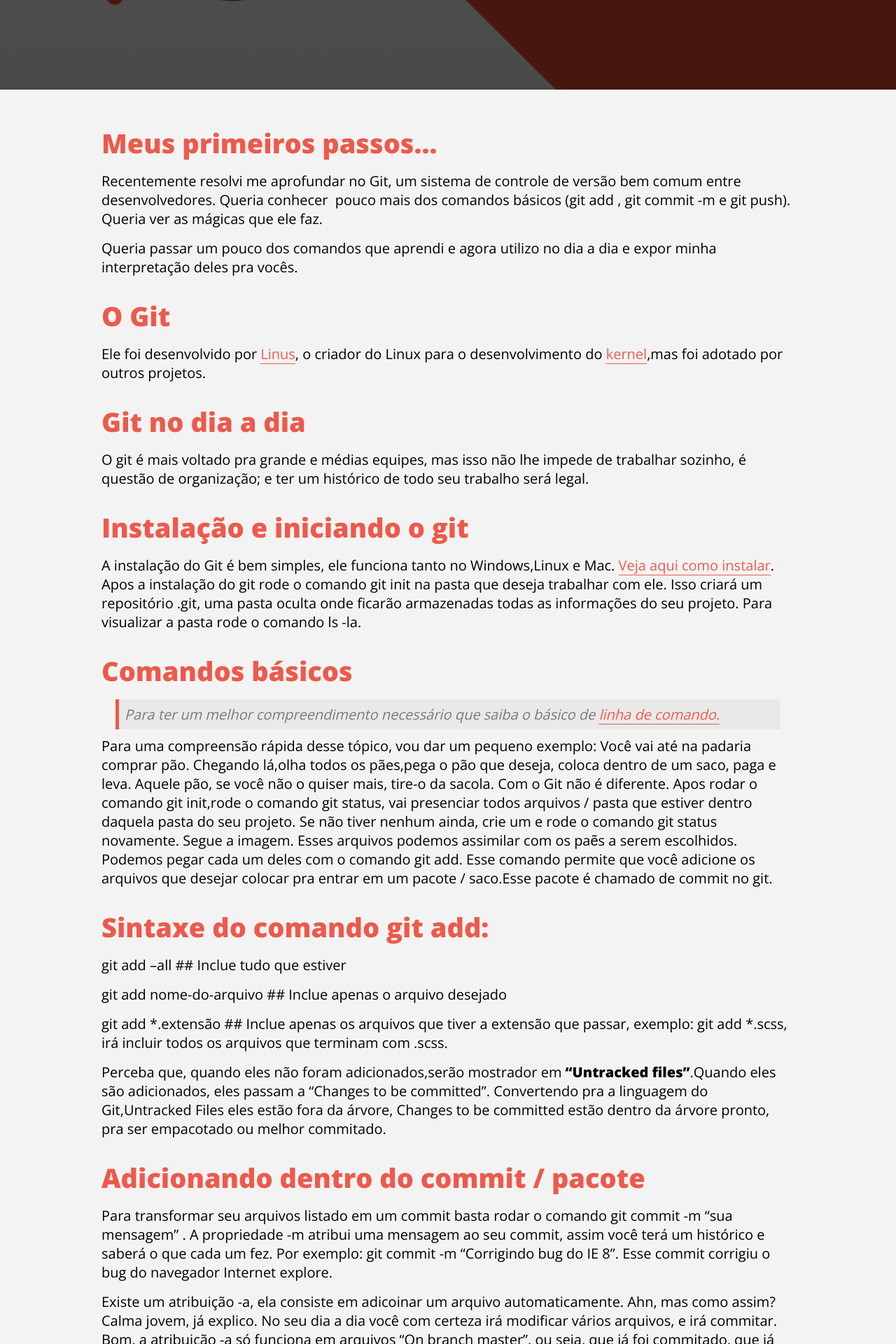
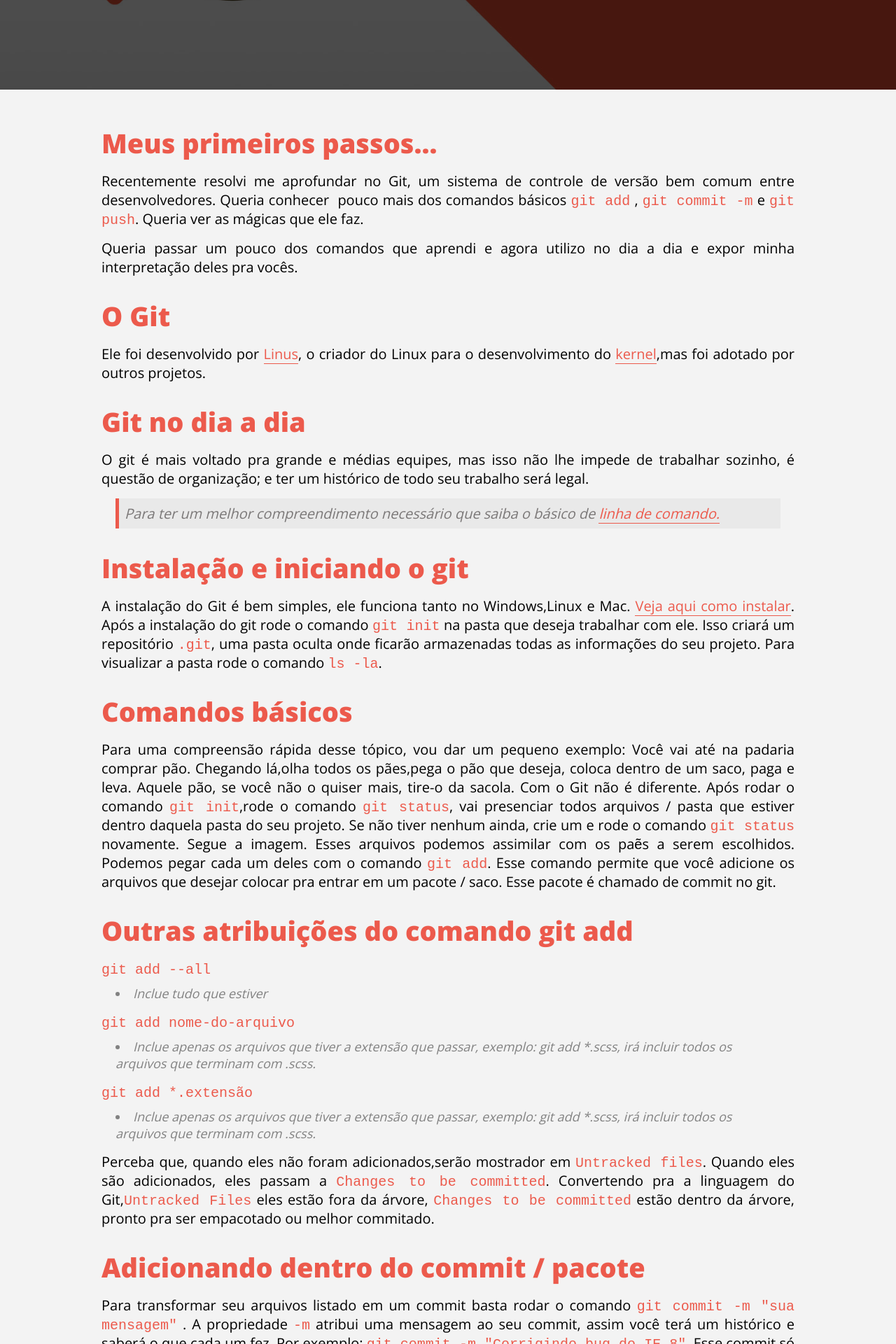
Before and after one commit to andersoonweb/andersoonweb.github.io, a Jekyll site: the page built from _posts/2015-02-17-um-novo-caminho-lsinux-mudando-minha-vida-aos-poucos-parte-1.markdown, in a window 1280 px wide. Shown: the part 372-2292 px from the top of the page at 70% size. Built offline with Jekyll 4.4.1, drawn with Linux system fonts in a browser that asks for light colours; nearby versions of some CDN libraries; comment, search, counter and statistics services are not loaded; some of the changed text lies outside the part shown.

Commit message:
changes style blog

```diff
--- a/_posts/2015-02-17-um-novo-caminho-lsinux-mudando-minha-vida-aos-poucos-parte-1.markdown
+++ b/_posts/2015-02-17-um-novo-caminho-lsinux-mudando-minha-vida-aos-poucos-parte-1.markdown
@@ -10,7 +10,7 @@ img:
 ---
 
 <h2 class="topics">Meus primeiros passos...</h2>
-Recentemente resolvi me aprofundar no Git, um sistema de controle de versão bem comum entre desenvolvedores. Queria conhecer  pouco mais dos comandos básicos (git add , git commit -m e git push). Queria ver as mágicas que ele faz.
+Recentemente resolvi me aprofundar no Git, um sistema de controle de versão bem comum entre desenvolvedores. Queria conhecer  pouco mais dos comandos básicos <code>git add</code> , <code>git commit -m</code> e <code>git push</code>. Queria ver as mágicas que ele faz.
 
 Queria passar um pouco dos comandos que aprendi e agora utilizo no dia a dia e expor minha interpretação deles pra vocês.
 
@@ -20,36 +20,50 @@ Ele foi desenvolvido por <a target="_blank" href="http://pt.wikipedia.org/wiki/L
 <h2 class="topics">Git no dia a dia</h2>
 O git é mais voltado pra grande e médias equipes, mas isso não lhe impede de trabalhar sozinho, é questão de organização; e ter um histórico de todo seu trabalho será legal.
 
+<span class="notes">Para ter um melhor compreendimento necessário que saiba o básico de <a target="_blank" class="link-po-ex" href="http://www.hardware.com.br/dicas/basico-linha-comando.html">linha de comando.</a></span>
+
 <h2 class="topics">Instalação e iniciando o git</h2>
 A instalação do Git é bem simples, ele funciona tanto no Windows,Linux e Mac. <a target="_blank" class="link-po-ex" href="https://git-scm.com/book/pt-br/v1/Primeiros-passos-Instalando-Git">Veja aqui como instalar</a>.
-Apos a instalação do git rode o comando git init na pasta que deseja trabalhar com ele. Isso criará um repositório .git, uma pasta oculta onde ficarão armazenadas todas as informações do seu projeto. Para visualizar a pasta rode o comando ls -la.
+Após a instalação do git rode o comando <code>git init</code> na pasta que deseja trabalhar com ele. Isso criará um repositório <code>.git</code>, uma pasta oculta onde ficarão armazenadas todas as informações do seu projeto. Para visualizar a pasta rode o comando <code>ls -la</code>.
 
 <h2 class="topics">Comandos básicos</h2>
-<span class="notes">Para ter um melhor compreendimento necessário que saiba o básico de <a target="_blank" class="link-po-ex" href="http://www.hardware.com.br/dicas/basico-linha-comando.html">linha de comando.</a></span>
 Para uma compreensão rápida desse tópico, vou dar um pequeno exemplo: Você vai até na padaria comprar pão. Chegando lá,olha todos os pães,pega o pão que deseja, coloca dentro de um saco, paga e leva. Aquele pão, se você não o quiser mais, tire-o da sacola.
-Com o Git não é diferente. Apos rodar o comando git init,rode o comando git status, vai presenciar todos arquivos / pasta que estiver dentro daquela pasta do seu projeto. Se não tiver nenhum ainda, crie um e rode o comando git status novamente. Segue a imagem.
-Esses arquivos podemos assimilar com os paẽs a serem escolhidos. Podemos pegar cada um deles com o comando git add. Esse comando permite que você adicione os arquivos que desejar colocar pra entrar em um pacote / saco.Esse pacote é chamado de commit no git.
+Com o Git não é diferente. Após rodar o comando <code>git init</code>,rode o comando <code>git status</code>, vai presenciar todos arquivos / pasta que estiver dentro daquela pasta do seu projeto. Se não tiver nenhum ainda, crie um e rode o comando <code>git status</code> novamente. Segue a imagem.
+Esses arquivos podemos assimilar com os paẽs a serem escolhidos. Podemos pegar cada um deles com o comando <code>git add</code>. Esse comando permite que você adicione os arquivos que desejar colocar pra entrar em um pacote / saco. Esse pacote é chamado de commit no git.
 
-<h2 class="topics">Sintaxe do comando git add: </h2>
+<h2 class="topics">Outras atribuições do comando git add</h2>
 
-git add --all ## Inclue tudo que estiver
+<code>git add --all</code>
 
-git add nome-do-arquivo ## Inclue apenas o arquivo desejado
+<li class="notes-code">Inclue tudo que estiver</li>
 
-git add *.extensão ## Inclue apenas os arquivos que tiver a extensão que passar, exemplo: git add *.scss, irá incluir todos os arquivos que terminam com .scss.
+<code>git add nome-do-arquivo</code>
 
-Perceba que, quando eles não foram adicionados,serão mostrador em  <strong>"Untracked files"</strong>.Quando eles são adicionados, eles passam a "Changes to be committed". Convertendo pra a linguagem do Git,Untracked Files eles estão fora da árvore, Changes to be committed estão dentro da árvore pronto, pra ser empacotado ou melhor commitado.
+<li class="notes-code">Inclue apenas os arquivos que tiver a extensão que passar, exemplo: git add *.scss, irá incluir todos os arquivos que terminam com .scss.</li>
+
+<code>git add *.extensão</code>
+
+<li class="notes-code">Inclue apenas os arquivos que tiver a extensão que passar, exemplo: git add *.scss, irá incluir todos os arquivos que terminam com .scss.</li>
+
+Perceba que, quando eles não foram adicionados,serão mostrador em  <code>Untracked files</code>. Quando eles são adicionados, eles passam a <code>Changes to be committed</code>. Convertendo pra a linguagem do Git,<code>Untracked Files</code> eles estão fora da árvore, <code>Changes to be committed</code> estão dentro da árvore, pronto pra ser empacotado ou melhor commitado.
 
 <h2 class="topics">Adicionando dentro do commit / pacote </h2>
-Para transformar seu arquivos listado em um commit basta rodar o comando git commit -m "sua mensagem" . A propriedade -m atribui uma mensagem ao seu commit, assim você terá um histórico e saberá o que cada um fez. Por exemplo: git commit -m "Corrigindo bug do IE 8". Esse commit corrigiu o bug do navegador Internet explore.
+Para transformar seu arquivos listado em um commit basta rodar o comando <code>git commit -m "sua mensagem"</code> . A propriedade <code>-m</code> atribui uma mensagem ao seu commit, assim você terá um histórico e saberá o que cada um fez. Por exemplo: <code>git commit -m "Corrigindo bug do IE 8"</code>. Esse commit só de olhar você já sabe que,corrigiu o bug do navegador Internet explore.
 
-Existe um atribuição -a, ela consiste em adicoinar um arquivo automaticamente. Ahn, mas como assim? Calma jovem, já explico. No seu dia a dia você com certeza irá modificar vários arquivos, e irá commitar. Bom, a atribuição -a só funciona em arquivos "On branch master", ou seja, que já foi commitado, que já foi adicionado alguma vez. Para saber como identificar esse aquivos é bem simples, antes do nome ele vem mostrando que foi modificado. Ele fica assim: modified : nome-do-arquivo . A sintaxe do comando é a seguinte: git commit -a -m "mensagem do commit" ou git commit -am "Mensagem do commit" que ele empacota diretamente, sem precisar rodar o comando git add pra adicionar. Vale lembrar que ele pega todos os arquivos modificados e só arquivos, On branch master, ou seja, arquivos modificados.
+Existe um atribuição <code>-a</code>, ela consiste em adicoinar arquivos automaticamente. Ahn, mas como assim? Calma jovem, já explico. No seu dia a dia você com certeza irá modificar vários arquivos, e irá commitar. Bom, a atribuição <code>-a</code> só funciona em arquivos <code>On branch master</code>, ou seja, que já foi commitado, que já foi adicionado alguma vez. Para saber como identificar esses aquivos é bem simples, antes do nome ele vem mostrando que foi modificado. Ele fica assim:
 
-Ah Anderson, eu fiz o commit e ficou faltando um arquivo, o que eu faço ? Para tal existe um atribuição chamada --amend que irá juntar os/o arquivo que você adicionou.  O comando ficaria assim: git commit -m "Corrigindo bug do IE 8" --amend.
+Ah Anderson, agora fiz meu commit e ficou faltando um arquivo, o que eu faço ? Quero colocar ele dentro do commit anterior. Para tal existe um atribuição chamada <code>--amend</code> que irá juntar os/o arquivos/arquivo que você adicionou.  O comando ficaria assim: <code>git commit -m "Corrigindo bug do IE 8"--amend</code>.
+
+<h2 class="topics">Outras atribuições do comando git commit</h2>
+<code>git commit -a -m "mensagem do commit"</code> ou
+<code>git commit -am "Mensagem do commit"</code>
+
+<li class="notes-code">Empacota diretamente, sem precisar rodar o comando <code>git add</code> pra adicionar. Vale lembrar que ele pega todos os arquivos modificados e só arquivos, <code>On branch master</code>, ou seja, arquivos modificados.</li>
+
 
 <span class="notes">Vale lembrar que o arquivo deve estar dentro da árvore (Changes to be committed).</span>
 
-Para verificar todos os commit basta rodar o comando git log, vamos falar mais sobre ele num próximo artigo.
+Para verificar todos os commit basta rodar o comando ...
 
 
 <h2 class="topics">Continua...</h2>
--- a/_sass/modules/_post.scss
+++ b/_sass/modules/_post.scss
@@ -93,6 +93,7 @@
 	p{
 		font-size: 20px;
 		margin-top: 15px;
+		text-align: justify;
 	}
 }
 .topics{
@@ -141,3 +142,13 @@
 	display: block;
 	color: #7B7878;
 }
+code{
+	color: $color-logo;
+}
+.notes-code{
+	margin: 10px 20px;
+	list-style-type: disc;
+	font-style: italic;
+	font-size: 18px;
+	color: #828282;
+}
```
